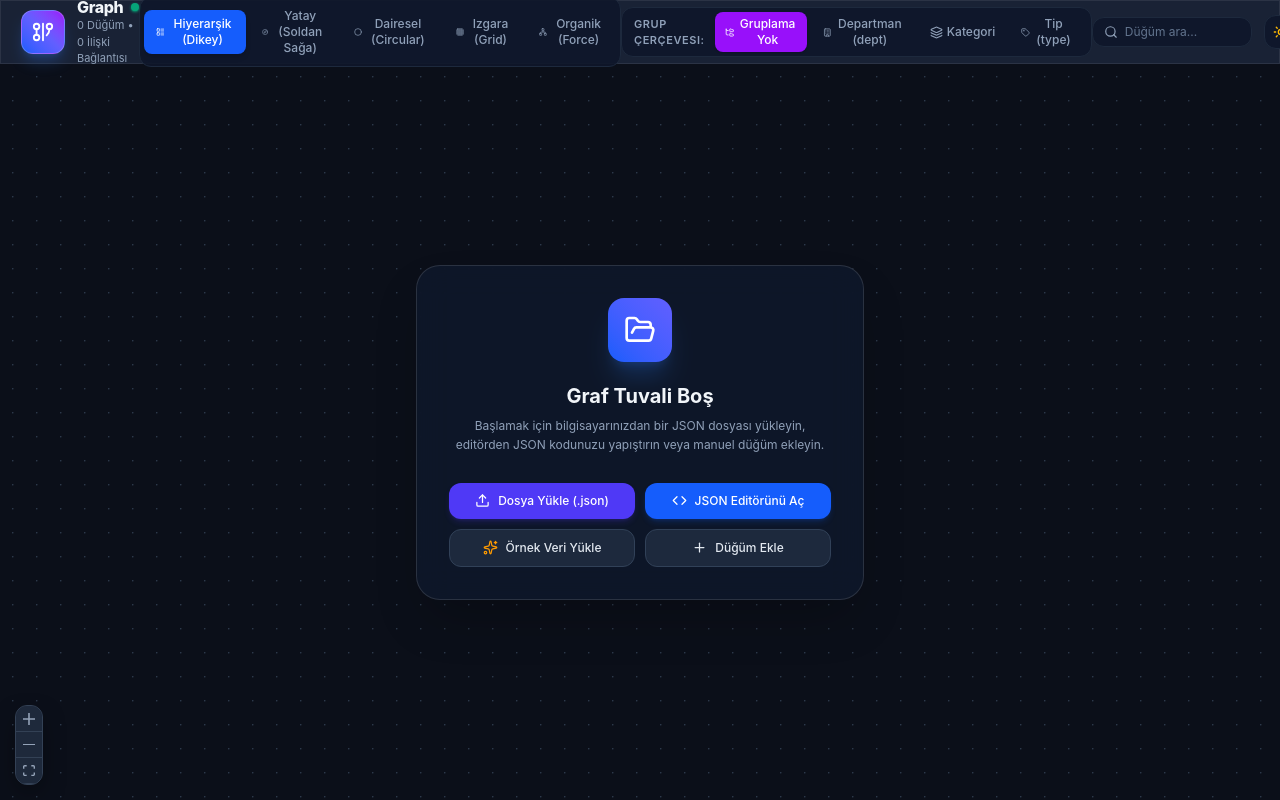
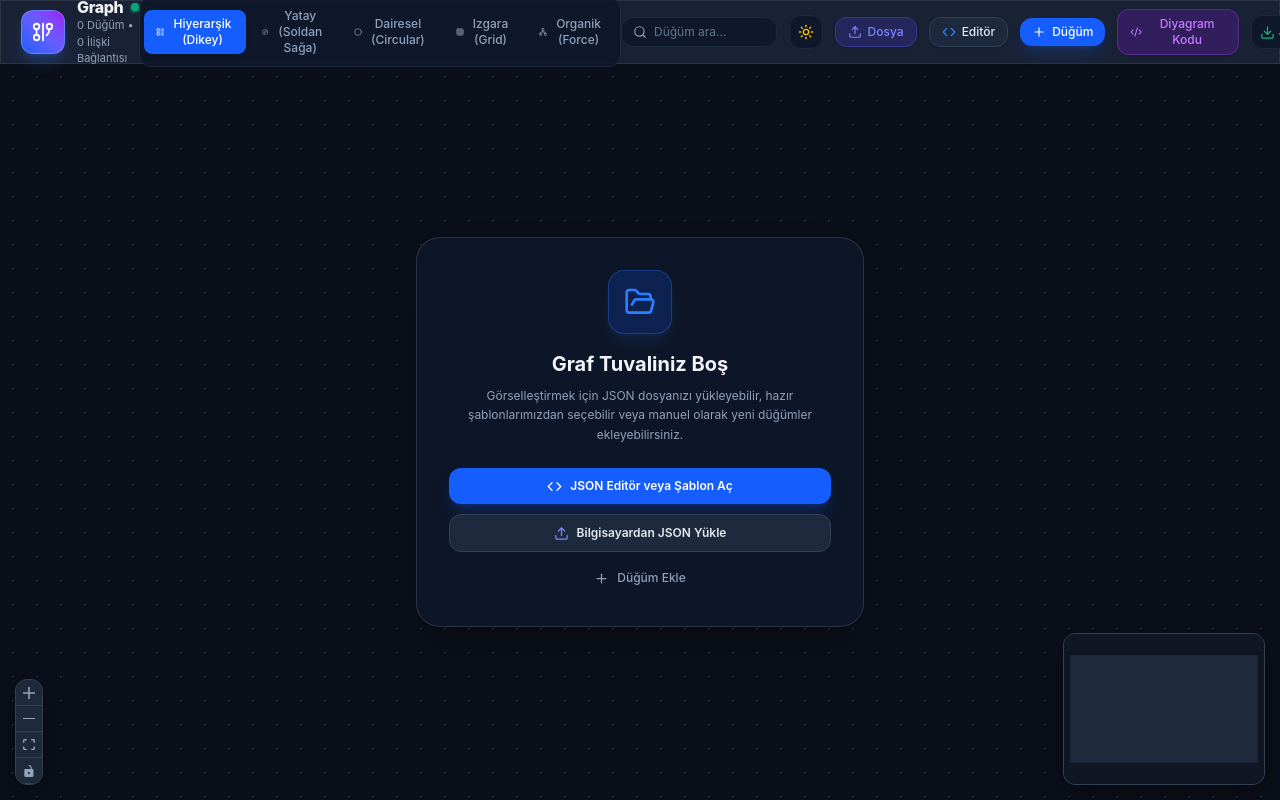
Before and after one commit to FatihG60/graph-visualizer, a React (Vite) app: page / in a window 1280 px wide. Built offline with nearby package versions, Linux system fonts and the light colour scheme.

Commit message:
revert: Remove Cluster Grouping feature

```diff
--- a/src/App.jsx
+++ b/src/App.jsx
@@ -19,7 +19,6 @@ import NodeDetailDrawer from './components/NodeDetailDrawer';
 import JsonEditorModal from './components/JsonEditorModal';
 import AddNodeModal from './components/AddNodeModal';
 import DiagramModal from './components/DiagramModal';
-import ClusterGroupOverlay from './components/ClusterGroupOverlay';
 
 import { parseJsonToGraph } from './utils/jsonToGraph';
 import {
@@ -39,7 +38,6 @@ function GraphCanvas() {
   const [nodes, setNodes, onNodesChange] = useNodesState([]);
   const [edges, setEdges, onEdgesChange] = useEdgesState([]);
   const [currentLayout, setCurrentLayout] = useState('TB');
-  const [groupByKey, setGroupByKey] = useState('none'); // 'none' | 'dept' | 'category' | 'type'
   const [selectedNodeId, setSelectedNodeId] = useState(null);
   const [searchQuery, setSearchQuery] = useState('');
   const [theme, setTheme] = useState('dark'); // 'dark' | 'light'
@@ -65,94 +63,95 @@ function GraphCanvas() {
     setTheme((prev) => (prev === 'dark' ? 'light' : 'dark'));
   };
 
-  // Load graph data into canvas
-  const loadGraphData = useCallback((parsedData, layoutMode = 'TB') => {
-    const { nodes: parsedNodes, edges: parsedEdges } = parsedData;
+  // Helper to apply layout to nodes & edges
+  const applyLayout = useCallback(
+    (nodesToLayout, edgesToLayout, layoutType) => {
+      let layoutedNodes = [];
+      if (layoutType === 'TB' || layoutType === 'LR') {
+        layoutedNodes = getDagreLayout(nodesToLayout, edgesToLayout, layoutType);
+      } else if (layoutType === 'circular') {
+        layoutedNodes = getCircularLayout(nodesToLayout);
+      } else if (layoutType === 'grid') {
+        layoutedNodes = getGridLayout(nodesToLayout);
+      } else if (layoutType === 'organic') {
+        layoutedNodes = getOrganicLayout(nodesToLayout, edgesToLayout);
+      } else {
+        layoutedNodes = getDagreLayout(nodesToLayout, edgesToLayout, 'TB');
+      }
+      return layoutedNodes;
+    },
+    []
+  );
 
-    let layouted;
-    if (layoutMode === 'circular') {
-      layouted = getCircularLayout(parsedNodes, parsedEdges);
-    } else if (layoutMode === 'grid') {
-      layouted = getGridLayout(parsedNodes, parsedEdges);
-    } else if (layoutMode === 'organic') {
-      layouted = getOrganicLayout(parsedNodes, parsedEdges);
-    } else {
-      layouted = getDagreLayout(parsedNodes, parsedEdges, layoutMode);
-    }
-
-    setNodes(layouted.nodes);
-    setEdges(layouted.edges);
-
+  const loadGraphData = useCallback(
+    (graphData, layoutType = currentLayout) => {
+      if (!graphData || !graphData.nodes) return;
+      const layoutedNodes = applyLayout(graphData.nodes, graphData.edges || [], layoutType);
+      setNodes(layoutedNodes);
+      setEdges(graphData.edges || []);
+      setSelectedNodeId(null);
       setTimeout(() => {
         fitView({ padding: 0.2, duration: 400 });
       }, 50);
-  }, [setNodes, setEdges, fitView]);
+    },
+    [applyLayout, currentLayout, setNodes, setEdges, fitView]
+  );
 
-  // Handle Layout Switch
-  const handleLayoutChange = (newLayoutMode) => {
-    setCurrentLayout(newLayoutMode);
-    if (nodes.length === 0) return;
-
-    let layouted;
-    if (newLayoutMode === 'circular') {
-      layouted = getCircularLayout(nodes, edges);
-    } else if (newLayoutMode === 'grid') {
-      layouted = getGridLayout(nodes, edges);
-    } else if (newLayoutMode === 'organic') {
-      layouted = getOrganicLayout(nodes, edges);
-    } else {
-      layouted = getDagreLayout(nodes, edges, newLayoutMode);
-    }
-
-    setNodes(layouted.nodes);
+  // Handle Manual Layout Switch
+  const handleLayoutChange = (newLayout) => {
+    setCurrentLayout(newLayout);
+    if (nodes.length > 0) {
+      const layouted = applyLayout(nodes, edges, newLayout);
+      setNodes(layouted);
       setTimeout(() => {
         fitView({ padding: 0.2, duration: 400 });
       }, 50);
+    }
   };
 
-  // Handle Connecting 2 nodes on canvas
+  // Connect two nodes on canvas
   const onConnect = useCallback(
-    (params) =>
-      setEdges((eds) =>
-        addEdge(
-          {
+    (params) => {
+      const newEdge = {
         ...params,
+        id: `e-${params.source}-${params.target}-${Date.now()}`,
         animated: true,
-            style: { stroke: '#3b82f6', strokeWidth: 2 },
+        style: { stroke: theme === 'light' ? '#94a3b8' : '#475569', strokeWidth: 2 },
         labelStyle: { fill: theme === 'light' ? '#0f172a' : '#f8fafc', fontWeight: 600, fontSize: '11px' },
         labelBgStyle: { fill: theme === 'light' ? '#ffffff' : '#0f172a', rx: 6, ry: 6 },
-            labelBgPadding: [6, 4],
-            markerEnd: { type: 'arrowclosed', color: '#3b82f6' }
+        labelBgPadding: [6, 4]
+      };
+      setEdges((eds) => addEdge(newEdge, eds));
     },
-          eds
-        )
-      ),
     [setEdges, theme]
   );
 
-  // Handle Node Click -> Select Node
-  const onNodeClick = useCallback((event, node) => {
+  const onNodeClick = useCallback((_, node) => {
     setSelectedNodeId(node.id);
   }, []);
 
-  // Handle Canvas Click -> Deselect Node
   const onPaneClick = useCallback(() => {
     setSelectedNodeId(null);
   }, []);
 
-  // Focus camera on node
-  const handleFocusNode = useCallback((nodeId) => {
-    const targetNode = nodes.find((n) => n.id === nodeId);
-    if (targetNode) {
+  // Center view on a specific node
+  const handleFocusNode = useCallback(
+    (nodeId) => {
+      const node = nodes.find((n) => n.id === nodeId);
+      if (node) {
         setSelectedNodeId(nodeId);
-      const x = targetNode.position.x + 110;
-      const y = targetNode.position.y + 45;
-      setCenter(x, y, { zoom: 1.3, duration: 800 });
+        setCenter(node.position.x + 100, node.position.y + 40, {
+          zoom: 1.2,
+          duration: 500,
+        });
       }
-  }, [nodes, setCenter]);
+    },
+    [nodes, setCenter]
+  );
 
-  // Update Node Property
-  const handleUpdateNode = useCallback((nodeId, updatedFields) => {
+  // Update a single node property
+  const handleUpdateNode = useCallback(
+    (nodeId, updatedFields) => {
       setNodes((nds) =>
         nds.map((n) => {
           if (n.id === nodeId) {
@@ -160,55 +159,66 @@ function GraphCanvas() {
               ...n,
               data: {
                 ...n.data,
-              ...updatedFields
-            }
+                ...updatedFields,
+              },
             };
           }
           return n;
         })
       );
-  }, [setNodes]);
+    },
+    [setNodes]
+  );
 
-  // Delete Node
-  const handleDeleteNode = useCallback((nodeId) => {
+  // Delete a node and its associated edges
+  const handleDeleteNode = useCallback(
+    (nodeId) => {
       setNodes((nds) => nds.filter((n) => n.id !== nodeId));
       setEdges((eds) => eds.filter((e) => e.source !== nodeId && e.target !== nodeId));
       setSelectedNodeId(null);
-  }, [setNodes, setEdges]);
+    },
+    [setNodes, setEdges]
+  );
 
-  // Add Custom Node
-  const handleAddNode = useCallback(({ label, subtitle, type, bgColor, icon, shape, connectToNodeId }) => {
+  // Add a new node manually
+  const handleAddNode = useCallback(
+    (newNodeData) => {
       const newId = `node_${Date.now()}`;
       const newNode = {
         id: newId,
         type: 'customNode',
-      position: { x: 250 + Math.random() * 50, y: 200 + Math.random() * 50 },
+        position: {
+          x: Math.random() * 300 + 100,
+          y: Math.random() * 300 + 100,
+        },
         data: {
-        label,
-        subtitle,
-        type,
-        bgColor,
-        icon,
-        shape: shape || 'rectangle',
+          label: newNodeData.label,
+          subtitle: newNodeData.subtitle,
+          type: newNodeData.type,
+          bgColor: newNodeData.bgColor,
+          icon: newNodeData.icon,
+          shape: newNodeData.shape || 'rectangle',
           status: 'active',
-        details: { created: new Date().toLocaleTimeString() }
-      }
+          theme,
+          details: {
+            createdManually: true,
+            createdAt: new Date().toLocaleTimeString(),
+          },
+        },
       };
 
       setNodes((nds) => [...nds, newNode]);
 
-    if (connectToNodeId) {
+      if (newNodeData.connectToNodeId) {
         const newEdge = {
-        id: `e_${connectToNodeId}_${newId}`,
-        source: connectToNodeId,
+          id: `e_${newNodeData.connectToNodeId}_${newId}`,
+          source: newNodeData.connectToNodeId,
           target: newId,
-        label: 'Bağlantılı',
           animated: true,
-        style: { stroke: bgColor || '#3b82f6', strokeWidth: 2 },
+          style: { stroke: theme === 'light' ? '#94a3b8' : '#475569', strokeWidth: 2 },
           labelStyle: { fill: theme === 'light' ? '#0f172a' : '#f8fafc', fontWeight: 600, fontSize: '11px' },
           labelBgStyle: { fill: theme === 'light' ? '#ffffff' : '#0f172a', rx: 6, ry: 6 },
-        labelBgPadding: [6, 4],
-        markerEnd: { type: 'arrowclosed', color: bgColor || '#3b82f6' }
+          labelBgPadding: [6, 4]
         };
         setEdges((eds) => [...eds, newEdge]);
       }
@@ -216,7 +226,9 @@ function GraphCanvas() {
       setTimeout(() => {
         handleFocusNode(newId);
       }, 100);
-  }, [setNodes, setEdges, handleFocusNode, theme]);
+    },
+    [setNodes, setEdges, handleFocusNode, theme]
+  );
 
   // Apply JSON Input with optional column-matching key
   const handleApplyJson = (rawJson, matchKey = '') => {
@@ -306,8 +318,6 @@ function GraphCanvas() {
       <HeaderBar
         currentLayout={currentLayout}
         onLayoutChange={handleLayoutChange}
-        groupByKey={groupByKey}
-        onGroupByKeyChange={setGroupByKey}
         searchQuery={searchQuery}
         onSearchChange={setSearchQuery}
         onOpenJsonEditor={() => setIsJsonModalOpen(true)}
@@ -347,73 +357,58 @@ function GraphCanvas() {
             labelBgPadding: [6, 4]
           }}
         >
-          <ClusterGroupOverlay nodes={processedNodes} groupByKey={groupByKey} theme={theme} />
           <Background
             variant={BackgroundVariant.Dots}
             gap={24}
             size={1.5}
             color={theme === 'light' ? '#cbd5e1' : '#334155'}
           />
-          <Controls position="bottom-left" showInteractive={false} />
-          {nodes.length > 0 && (
+          <Controls />
           <MiniMap
-              position="bottom-right"
-              nodeColor={(n) => n.data?.bgColor || '#3b82f6'}
-              maskColor={theme === 'light' ? 'rgba(241, 245, 249, 0.7)' : 'rgba(15, 23, 42, 0.7)'}
-              style={{ width: 140, height: 90 }}
+            nodeColor={(node) => node.data?.bgColor || (theme === 'light' ? '#64748b' : '#3b82f6')}
+            maskColor={theme === 'light' ? 'rgba(241, 245, 249, 0.7)' : 'rgba(11, 15, 25, 0.7)'}
+            ariaLabel="Mini Map"
           />
-          )}
         </ReactFlow>
 
-        {/* Empty Canvas Welcome Overlay */}
+        {/* Empty Canvas Overlay State */}
         {nodes.length === 0 && (
-          <div className="absolute inset-0 z-10 pointer-events-none flex items-center justify-center p-4">
-            <div className={`pointer-events-auto max-w-md w-full glass-modal p-8 rounded-3xl border text-center shadow-2xl space-y-5 animate-in fade-in zoom-in-95 duration-300 ${
-              theme === 'light' ? 'bg-white/95 border-slate-200 text-slate-900' : 'bg-slate-950/90 border-slate-800 text-slate-100'
+          <div className="absolute inset-0 flex flex-col items-center justify-center pointer-events-none p-6 text-center z-10 animate-in fade-in duration-300">
+            <div className={`p-8 rounded-3xl border shadow-2xl max-w-md pointer-events-auto backdrop-blur-md ${
+              theme === 'light' ? 'bg-white/90 border-slate-200 text-slate-800' : 'glass-modal border-slate-800 text-slate-100'
             }`}>
-              <div className="w-16 h-16 rounded-2xl bg-gradient-to-tr from-blue-600 to-indigo-500 text-white flex items-center justify-center mx-auto shadow-xl shadow-blue-500/20">
+              <div className="w-16 h-16 rounded-2xl bg-blue-600/20 text-blue-500 flex items-center justify-center mx-auto mb-4 border border-blue-500/30 shadow-lg shadow-blue-500/10">
                 <FolderOpen size={32} />
               </div>
 
-              <div>
-                <h2 className="text-xl font-bold m-0">Graf Tuvali Boş</h2>
-                <p className={`text-xs mt-1.5 leading-relaxed ${theme === 'light' ? 'text-slate-500' : 'text-slate-400'}`}>
-                  Başlamak için bilgisayarınızdan bir JSON dosyası yükleyin, editörden JSON kodunuzu yapıştırın veya manuel düğüm ekleyin.
+              <h2 className="text-xl font-bold mb-2">Graf Tuvaliniz Boş</h2>
+              <p className={`text-xs mb-6 leading-relaxed ${theme === 'light' ? 'text-slate-500' : 'text-slate-400'}`}>
+                Görselleştirmek için JSON dosyanızı yükleyebilir, hazır şablonlarımızdan seçebilir veya manuel olarak yeni düğümler ekleyebilirsiniz.
               </p>
-              </div>
 
-              <div className="grid grid-cols-1 sm:grid-cols-2 gap-2.5 pt-2">
+              <div className="flex flex-col gap-2.5">
                 <button
-                  onClick={() => fileInputRef.current?.click()}
-                  className="px-4 py-2.5 rounded-xl bg-indigo-600 hover:bg-indigo-500 text-white text-xs font-medium transition-all shadow-md shadow-indigo-600/20 flex items-center justify-center gap-2"
+                  onClick={() => setIsJsonModalOpen(true)}
+                  className="w-full py-2.5 px-4 rounded-xl bg-blue-600 hover:bg-blue-500 text-white text-xs font-semibold transition-all shadow-lg shadow-blue-600/25 flex items-center justify-center gap-2"
                 >
-                  <Upload size={15} /> Dosya Yükle (.json)
+                  <Code size={15} /> JSON Editör veya Şablon Aç
                 </button>
 
                 <button
-                  onClick={() => setIsJsonModalOpen(true)}
-                  className="px-4 py-2.5 rounded-xl bg-blue-600 hover:bg-blue-500 text-white text-xs font-medium transition-all shadow-md shadow-blue-600/20 flex items-center justify-center gap-2"
-                >
-                  <Code size={15} /> JSON Editörünü Aç
-                </button>
-
-                <button
-                  onClick={() => handleApplyJson(PRESETS[0].data)}
-                  className={`px-4 py-2.5 rounded-xl border text-xs font-medium transition-all flex items-center justify-center gap-2 ${
+                  onClick={() => fileInputRef.current?.click()}
+                  className={`w-full py-2.5 px-4 rounded-xl border text-xs font-semibold transition-all flex items-center justify-center gap-2 ${
                     theme === 'light'
                       ? 'bg-slate-100 hover:bg-slate-200 border-slate-200 text-slate-700'
                       : 'bg-slate-800 hover:bg-slate-700 border-slate-700 text-slate-200'
                   }`}
                 >
-                  <Sparkles size={15} className="text-amber-500" /> Örnek Veri Yükle
+                  <Upload size={15} className="text-indigo-400" /> Bilgisayardan JSON Yükle
                 </button>
 
                 <button
                   onClick={() => setIsAddNodeModalOpen(true)}
-                  className={`px-4 py-2.5 rounded-xl border text-xs font-medium transition-all flex items-center justify-center gap-2 ${
-                    theme === 'light'
-                      ? 'bg-slate-100 hover:bg-slate-200 border-slate-200 text-slate-700'
-                      : 'bg-slate-800 hover:bg-slate-700 border-slate-700 text-slate-200'
+                  className={`w-full py-2 rounded-xl text-xs font-medium transition-all flex items-center justify-center gap-2 ${
+                    theme === 'light' ? 'text-slate-600 hover:bg-slate-100' : 'text-slate-400 hover:bg-slate-800'
                   }`}
                 >
                   <Plus size={15} /> Düğüm Ekle
--- a/src/components/ClusterGroupOverlay.jsx
+++ /dev/null
@@ -1,139 +0,0 @@
-import React, { useMemo } from 'react';
-import { useViewport } from '@xyflow/react';
-import { Folder, Layers, Building, Tag } from 'lucide-react';
-
-const CLUSTER_COLORS = [
-  { bg: 'rgba(59, 130, 246, 0.08)', border: 'rgba(59, 130, 246, 0.4)', text: '#60a5fa', headerBg: 'rgba(59, 130, 246, 0.2)' },
-  { bg: 'rgba(168, 85, 247, 0.08)', border: 'rgba(168, 85, 247, 0.4)', text: '#c084fc', headerBg: 'rgba(168, 85, 247, 0.2)' },
-  { bg: 'rgba(16, 185, 129, 0.08)', border: 'rgba(16, 185, 129, 0.4)', text: '#34d399', headerBg: 'rgba(16, 185, 129, 0.2)' },
-  { bg: 'rgba(244, 63, 94, 0.08)', border: 'rgba(244, 63, 94, 0.4)', text: '#fb7185', headerBg: 'rgba(244, 63, 94, 0.2)' },
-  { bg: 'rgba(245, 158, 11, 0.08)', border: 'rgba(245, 158, 11, 0.4)', text: '#fbbf24', headerBg: 'rgba(245, 158, 11, 0.2)' },
-  { bg: 'rgba(6, 182, 212, 0.08)', border: 'rgba(6, 182, 212, 0.4)', text: '#22d3ee', headerBg: 'rgba(6, 182, 212, 0.2)' },
-  { bg: 'rgba(236, 72, 153, 0.08)', border: 'rgba(236, 72, 153, 0.4)', text: '#f472b6', headerBg: 'rgba(236, 72, 153, 0.2)' },
-];
-
-const ClusterGroupOverlay = ({ nodes = [], groupByKey = 'none', theme = 'dark' }) => {
-  const { x: viewportX, y: viewportY, zoom } = useViewport();
-
-  const isLight = theme === 'light';
-
-  // Calculate clusters based on group key
-  const clusters = useMemo(() => {
-    if (!groupByKey || groupByKey === 'none' || nodes.length === 0) return [];
-
-    const groupMap = {};
-
-    nodes.forEach((node) => {
-      let keyVal = null;
-      if (groupByKey === 'dept') {
-        keyVal = node.data?.dept || node.data?.details?.dept || node.data?.rawJson?.dept;
-      } else if (groupByKey === 'category') {
-        keyVal = node.data?.category || node.data?.details?.category || node.data?.rawJson?.category;
-      } else if (groupByKey === 'type') {
-        keyVal = node.data?.type || node.data?.details?.type || node.data?.rawJson?.type;
-      }
-
-      if (!keyVal) return;
-
-      const groupName = String(keyVal).trim();
-      if (!groupMap[groupName]) {
-        groupMap[groupName] = [];
-      }
-      groupMap[groupName].push(node);
-    });
-
-    const NODE_WIDTH = 210;
-    const NODE_HEIGHT = 80;
-    const PADDING_X = 24;
-    const PADDING_Y = 36;
-    const HEADER_HEIGHT = 28;
-
-    return Object.entries(groupMap)
-      .filter(([_, groupNodes]) => groupNodes.length > 0)
-      .map(([name, groupNodes], index) => {
-        let minX = Infinity;
-        let minY = Infinity;
-        let maxX = -Infinity;
-        let maxY = -Infinity;
-
-        groupNodes.forEach((n) => {
-          const nx = n.position.x;
-          const ny = n.position.y;
-          if (nx < minX) minX = nx;
-          if (ny < minY) minY = ny;
-          if (nx + NODE_WIDTH > maxX) maxX = nx + NODE_WIDTH;
-          if (ny + NODE_HEIGHT > maxY) maxY = ny + NODE_HEIGHT;
-        });
-
-        const colorStyle = CLUSTER_COLORS[index % CLUSTER_COLORS.length];
-
-        return {
-          id: `cluster-${name}`,
-          name,
-          count: groupNodes.length,
-          bounds: {
-            x: minX - PADDING_X,
-            y: minY - PADDING_Y - HEADER_HEIGHT,
-            width: maxX - minX + PADDING_X * 2,
-            height: maxY - minY + PADDING_Y * 2 + HEADER_HEIGHT,
-          },
-          colorStyle,
-        };
-      });
-  }, [nodes, groupByKey]);
-
-  if (clusters.length === 0) return null;
-
-  return (
-    <div
-      className="absolute inset-0 pointer-events-none z-0 overflow-visible"
-      style={{
-        transform: `translate(${viewportX}px, ${viewportY}px) scale(${zoom})`,
-        transformOrigin: '0 0',
-      }}
-    >
-      {clusters.map((cluster) => (
-        <div
-          key={cluster.id}
-          className="absolute rounded-2xl transition-all duration-300 border-2 border-dashed shadow-sm flex flex-col pointer-events-none"
-          style={{
-            left: `${cluster.bounds.x}px`,
-            top: `${cluster.bounds.y}px`,
-            width: `${cluster.bounds.width}px`,
-            height: `${cluster.bounds.height}px`,
-            backgroundColor: isLight ? 'rgba(241, 245, 249, 0.6)' : cluster.colorStyle.bg,
-            borderColor: cluster.colorStyle.border,
-          }}
-        >
-          {/* Cluster Header Badge */}
-          <div
-            className="px-3 py-1 text-[11px] font-bold rounded-t-[14px] flex items-center justify-between border-b"
-            style={{
-              backgroundColor: cluster.colorStyle.headerBg,
-              borderColor: cluster.colorStyle.border,
-              color: isLight ? '#1e293b' : cluster.colorStyle.text,
-            }}
-          >
-            <div className="flex items-center gap-1.5 font-mono uppercase tracking-wider">
-              {groupByKey === 'dept' && <Building size={13} />}
-              {groupByKey === 'category' && <Layers size={13} />}
-              {groupByKey === 'type' && <Tag size={13} />}
-              <span>{cluster.name}</span>
-            </div>
-            <span
-              className="px-2 py-0.5 rounded-full text-[10px] font-semibold"
-              style={{
-                backgroundColor: isLight ? 'rgba(255,255,255,0.8)' : 'rgba(0,0,0,0.3)',
-                color: isLight ? '#0f172a' : '#ffffff',
-              }}
-            >
-              {cluster.count} Düğüm
-            </span>
-          </div>
-        </div>
-      ))}
-    </div>
-  );
-};
-
-export default ClusterGroupOverlay;
--- a/src/components/HeaderBar.jsx
+++ b/src/components/HeaderBar.jsx
@@ -16,10 +16,7 @@ import {
   Sun,
   Moon,
   Code2,
-  Layers,
-  FolderTree,
-  Building,
-  Tag
+  Layers
 } from 'lucide-react';
 
 const LAYOUT_OPTIONS = [
@@ -30,18 +27,9 @@ const LAYOUT_OPTIONS = [
   { id: 'organic', label: 'Organik (Force)', icon: Network },
 ];
 
-const GROUP_OPTIONS = [
-  { id: 'none', label: 'Gruplama Yok', icon: FolderTree },
-  { id: 'dept', label: 'Departman (dept)', icon: Building },
-  { id: 'category', label: 'Kategori', icon: Layers },
-  { id: 'type', label: 'Tip (type)', icon: Tag },
-];
-
 const HeaderBar = ({
   currentLayout,
   onLayoutChange,
-  groupByKey,
-  onGroupByKeyChange,
   searchQuery,
   onSearchChange,
   onOpenJsonEditor,
@@ -117,40 +105,10 @@ const HeaderBar = ({
         })}
       </div>
 
-      {/* Cluster / Grouping Selector Dropdown */}
-      <div className={`hidden xl:flex items-center gap-1.5 px-2 py-1 rounded-xl border ${
-        isLight ? 'bg-slate-100 border-slate-200' : 'bg-slate-900/90 border-slate-800'
-      }`}>
-        <span className={`text-[11px] font-semibold uppercase tracking-wider px-1 ${isLight ? 'text-slate-500' : 'text-slate-400'}`}>
-          Grup Çerçevesi:
-        </span>
-        {GROUP_OPTIONS.map((grp) => {
-          const isActive = groupByKey === grp.id;
-          const IconComp = grp.icon;
-          return (
-            <button
-              key={grp.id}
-              onClick={() => onGroupByKeyChange(grp.id)}
-              className={`px-2.5 py-1 rounded-lg text-xs font-medium transition-all flex items-center gap-1 ${
-                isActive
-                  ? 'bg-purple-600 text-white shadow-sm'
-                  : isLight
-                  ? 'text-slate-600 hover:text-slate-900 hover:bg-slate-200/70'
-                  : 'text-slate-400 hover:text-slate-200 hover:bg-slate-800/60'
-              }`}
-              title={grp.label}
-            >
-              <IconComp size={13} />
-              <span>{grp.label}</span>
-            </button>
-          );
-        })}
-      </div>
-
       {/* Search & Actions */}
       <div className="flex items-center gap-2 xl:gap-3">
         {/* Real-time Search Box */}
-        <div className="relative w-32 xl:w-40">
+        <div className="relative w-32 xl:w-44">
           <Search size={14} className={`absolute left-3 top-1/2 -translate-y-1/2 ${isLight ? 'text-slate-400' : 'text-slate-400'}`} />
           <input
             type="text"
@@ -224,7 +182,7 @@ const HeaderBar = ({
           title="Mermaid.js / PlantUML Diyagram Kodu Al"
           className="px-3 py-1.5 rounded-xl bg-purple-600/20 hover:bg-purple-600/30 text-purple-400 border border-purple-500/30 text-xs font-medium transition-all flex items-center gap-1.5 shadow-sm"
         >
-          <Code2 size={14} /> Diyagram
+          <Code2 size={14} /> Diyagram Kodu
         </button>
 
         {/* Export JSON Button */}
```
Lines whose indentation alone changed are shown as unchanged.
